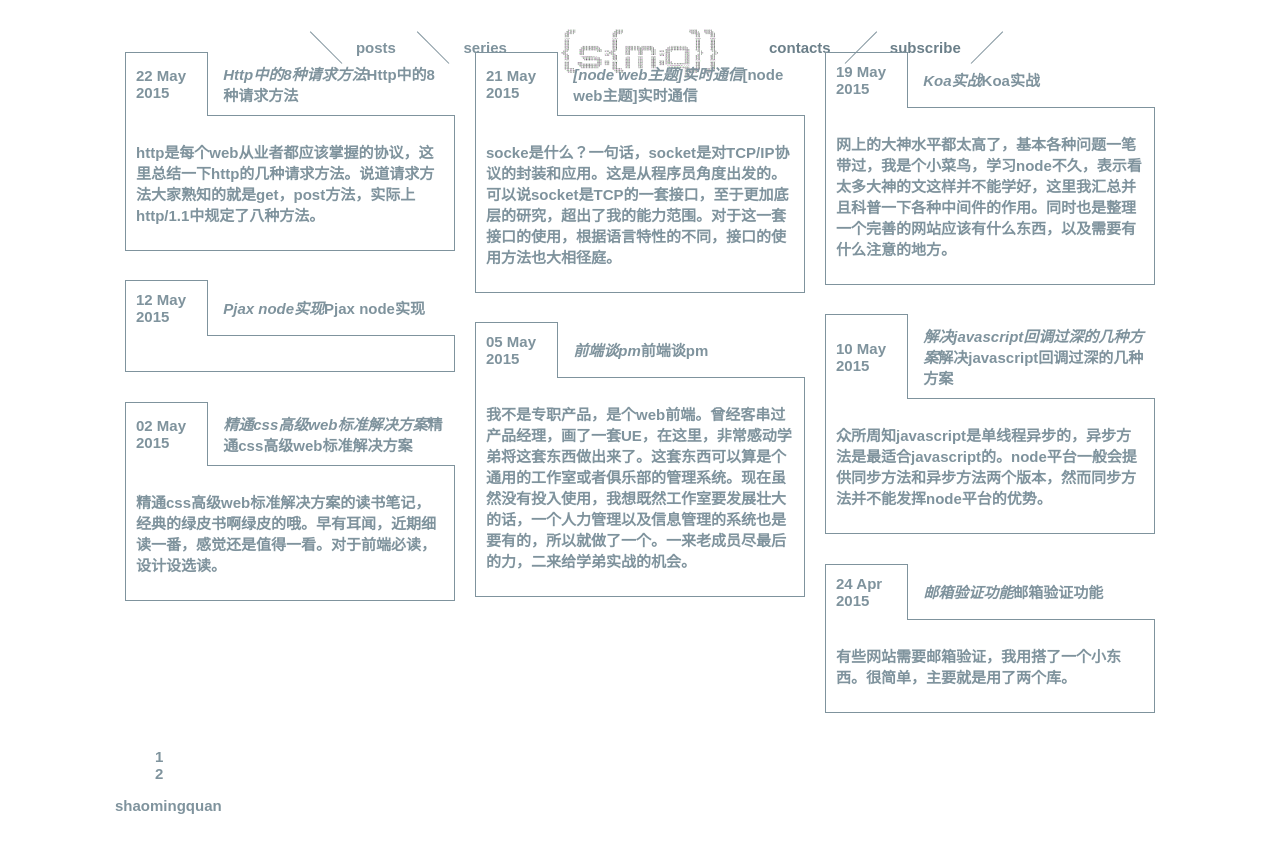
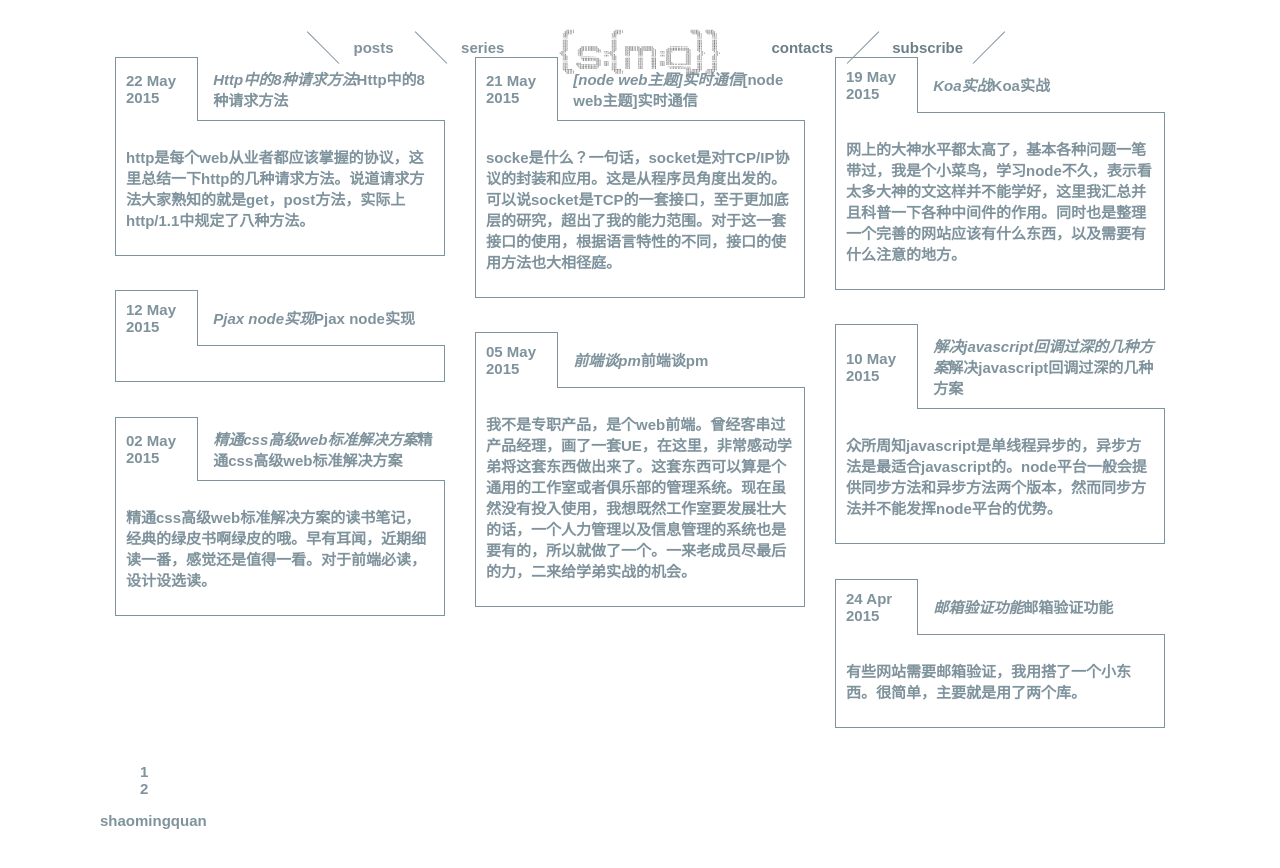
Before and after one commit to liuxing6103/liuxing6103.github.io, a Jekyll site: the page built from index.html, in a window 1280 px wide. Shown: the top 868 px of the page. Built offline with Jekyll 4.4.1, drawn with Linux system fonts in a browser that asks for light colours; the list of posts is cut into pages by our own code; comment, search, counter and statistics services are not loaded.

Commit message:
suit gutter

```diff
--- a/publics/scripts/skel.config.js
+++ b/publics/scripts/skel.config.js
@@ -1,14 +1,14 @@
 skel.init({
   reset: 'normalize',
-  containers: '1050px',
+  containers: '1080px',
   breakpoints: {
     large : {
-      media: '(min-width: 1050px)',
+      media: '(min-width: 1080px)',
       href : '/blog/publics/stylesheets/large.css'
     },
     medium: {
-      media: '(min-width: 480px) and (max-width: 1050px)',
-      containers : "700px",
+      media: '(min-width: 480px) and (max-width: 1080px)',
+      containers : "730px",
       href : '/blog/publics/stylesheets/medium.css'
     },
     small: {
--- a/publics/stylesheets/style.css
+++ b/publics/stylesheets/style.css
@@ -153,7 +153,7 @@ header a:after ,header a:before{
 */}
 
 .box{
-	margin: 10px;
+	margin: 15px;
 	margin-bottom: 20px;
 	float: left;
 	width: 330px;
```
